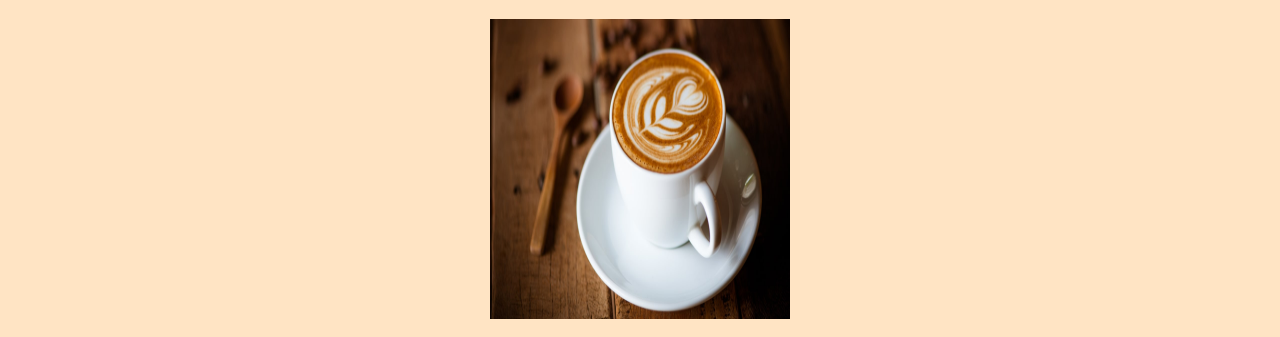
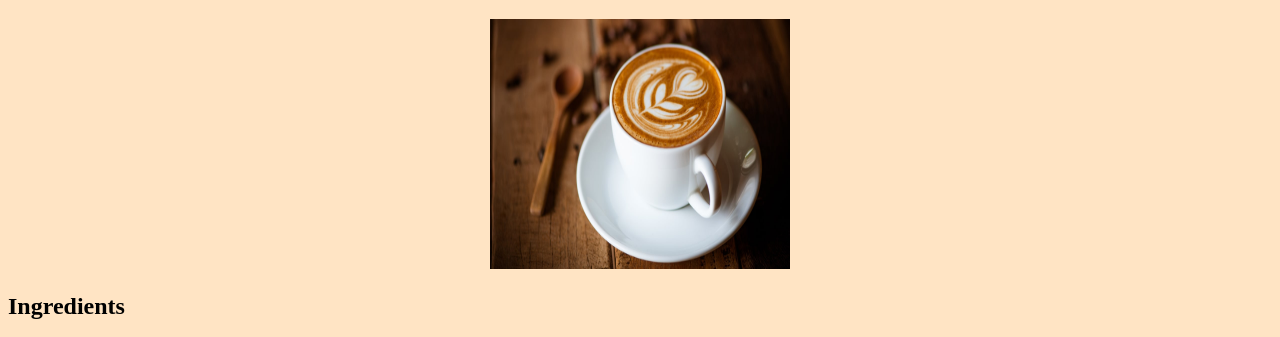
Before and after one commit to Muneebq1/New-Repository, a plain HTML site: page index.html in a window 1280 px wide. Shown: the part 61-398 px from the top of the page. Drawn offline with Linux system fonts and the light colour scheme.

Commit message:
Steps To Make Coffee

```diff
--- a/index.html
+++ b/index.html
@@ -12,7 +12,7 @@ body {background-color: bisque;}
 </head>
 <body>
 <h1 style="background-color:saddlebrown;">Steps To Make Coffee</h1>
-<center><img src="171026-better-coffee-boost-se-329p.jpg" style="width:300px; height:300px;"></center>
+<center><img src="171026-better-coffee-boost-se-329p.jpg" style="width:300px; height:250px;"></center>
 <h2>Ingredients</h2>
 <ul>
 <li>Hot water</li>
```
